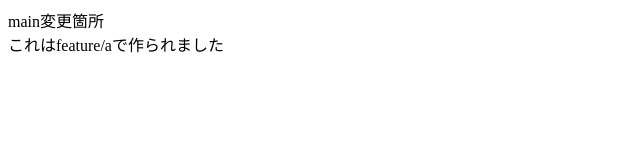
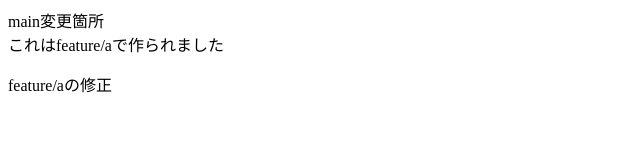
Before and after one commit to kanakonagiri/test, a plain HTML site: page index.html in a window 1280 px wide. Shown: the whole page, without its empty margins (0-640 px from the left). Drawn offline with Linux system fonts and the light colour scheme.

Commit message:
fix: add p tag

```diff
--- a/index.html
+++ b/index.html
@@ -9,6 +9,7 @@
   <main>
     <div>main変更箇所</div>
     これはfeature/aで作られました
+    <p>feature/aの修正</p>
   </main>
 </body>
 </html>
```
